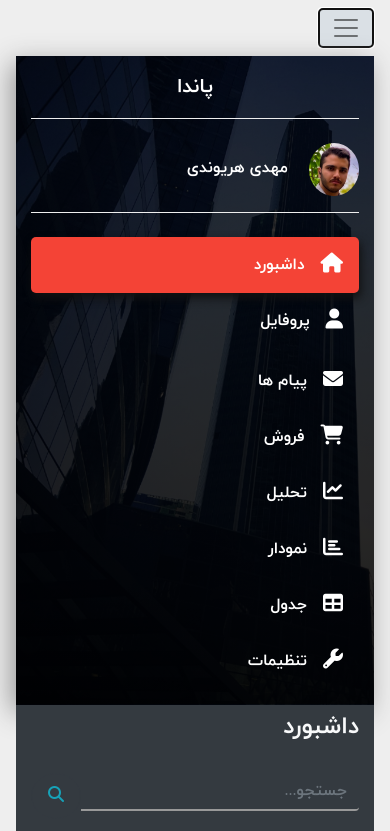
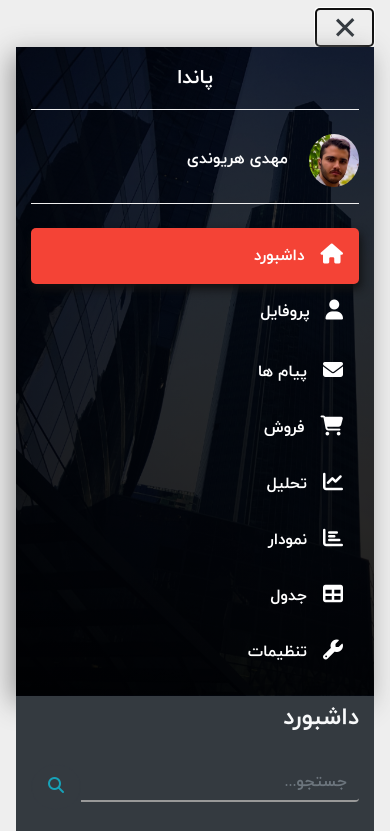
Before and after one commit to mahdi-harivandi/Dashboard, a plain HTML site: page index.html in a window 390 px wide. Both pictures are taken after a click on the button 346 px from the left and 28 px from the top of the page. Shown: the top 831 px of the page. Drawn offline with Linux system fonts and the light colour scheme.

Commit message:
Modify the menu button and add my.js

```diff
--- a/css/main.css
+++ b/css/main.css
@@ -16,6 +16,21 @@ body{
     background-size: cover;
     background-repeat: no-repeat;
     box-shadow: -5px  7px  25px #999 ;
+}
+.line_1 , .line_2 , .line_3{
+    width: 23px;
+    height: 3px;
+    margin: 5px;
+    transition: all .4s;
+}
+  .change .line_1{
+    transform: rotate(-45deg) translate(-5px , 6px);
+}
+  .change .line_2{
+    opacity: 0;
+}
+  .change .line_3{
+    transform: rotate(45deg) translate(-5px , -6px);
 }
 .bottom-border{
     border-bottom: 1px groove #eee;
--- a/index.html
+++ b/index.html
@@ -17,12 +17,14 @@
     <!-- navigation -->
     <nav class="navbar navbar-expand-md navbar-light shadow-sm">
       <button
-        class="navbar-toggler mb-2 bg-light"
-        data-toggle="collapse"
-        data-target="#my_nav"
-      >
-        <span class="navbar-toggler-icon"></span>
-      </button>
+          class="navbar-toggler nav_button"
+          data-toggle="collapse"
+          data-target="#my_nav"
+        >
+          <div class="line_1 bg-dark"></div>
+          <div class="line_2 bg-dark"></div>
+          <div class="line_3 bg-dark"></div>
+        </button>
       <div class="collapse navbar-collapse" id="my_nav">
         <div class="container-fluid">
           <div class="row">
@@ -863,12 +865,6 @@
     <script src="scripts/jquery-3.3.1.slim.min.js"></script>
     <script src="scripts/popper.min.js"></script>
     <script src="scripts/bootstrap.min.js"></script>
-    <!-- tooltip  -->
-    <script>
-      $(function () {
-        $('[data-toggle="tooltip"]').tooltip();
-      });
-    </script>
-    <!-- end of tooltip  -->
+    <script src="scripts/my.js"></script>
   </body>
 </html>
--- /dev/null
+++ b/scripts/my.js
@@ -0,0 +1,10 @@
+// navbar
+$(document).ready(function(){
+    $(".nav_button").click(function(){
+        $(".nav_button").toggleClass("change")
+    })
+})
+// tooltip
+$(function () {
+    $('[data-toggle="tooltip"]').tooltip();
+  });
```
